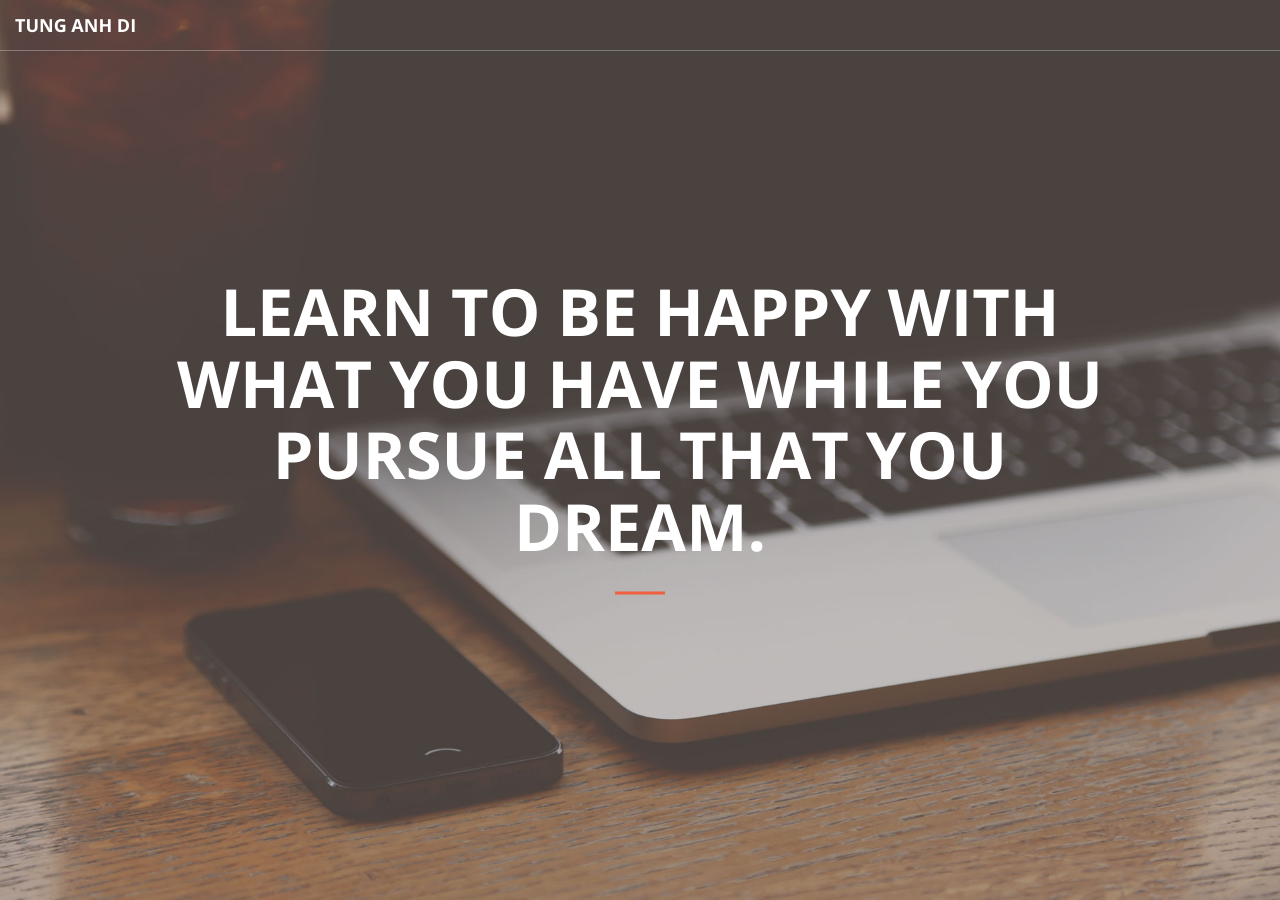
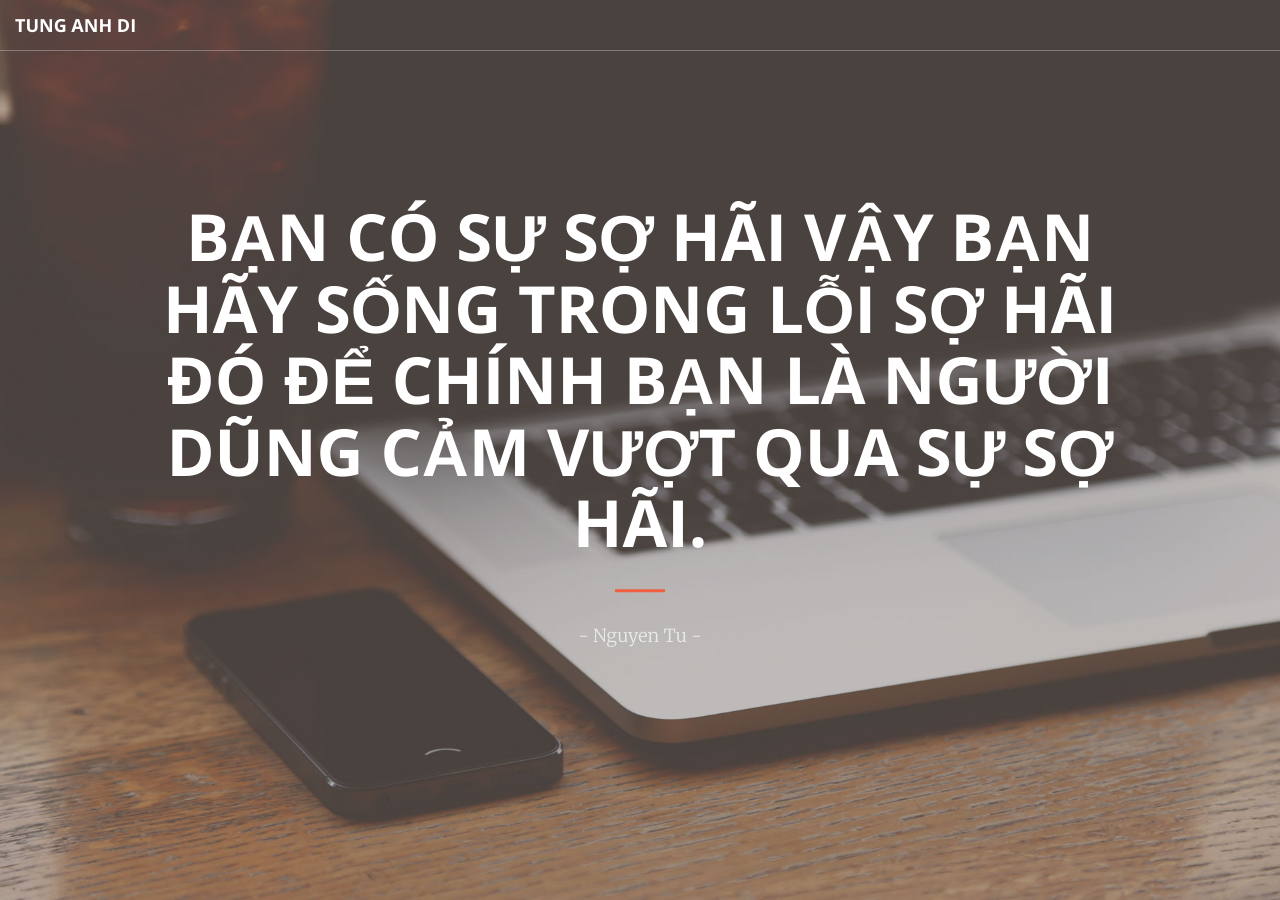
Before and after one commit to luvyouso/luvyouso, a Jekyll site: the page built from index.html, in a window 1280 px wide. Built offline with Jekyll 4.4.1, drawn with Linux system fonts in a browser that asks for light colours.

Commit message:
Update header.html

```diff
--- a/_includes/header.html
+++ b/_includes/header.html
@@ -1,9 +1,9 @@
 <header>
     <div class="header-content">
         <div class="header-content-inner">
-            <h1>Learn to be happy with what you have while you pursue all that you dream.</h1>
+            <h1>Bạn có sự sợ hãi vậy bạn hãy sống trong lỗi sợ hãi đó để chính bạn là người dũng cảm vượt qua sự sợ hãi.</h1>
             <hr>
-            <!-- <p></p> -->
+            <p>- Nguyen Tu -</p>
             <!-- <a href="#about" class="btn btn-primary btn-xl page-scroll">Find Out More</a> -->
         </div>
     </div>
```
